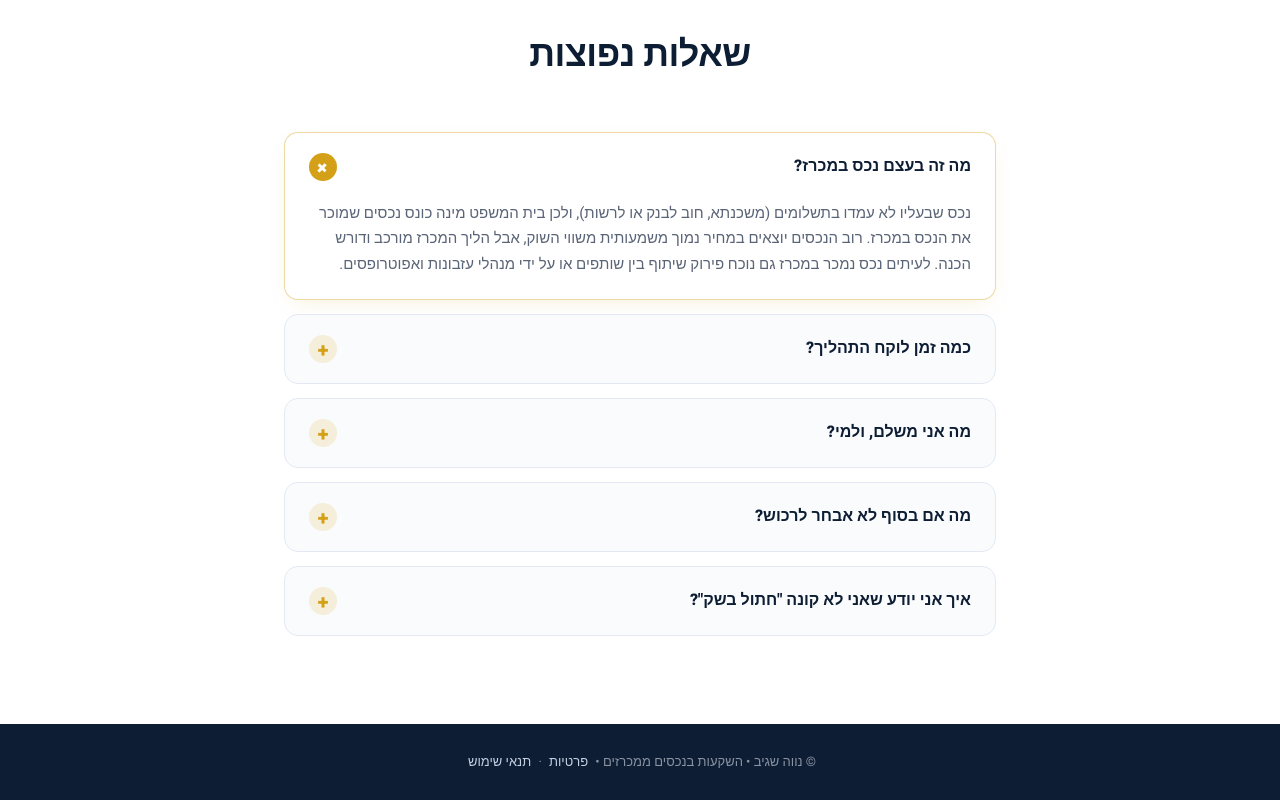
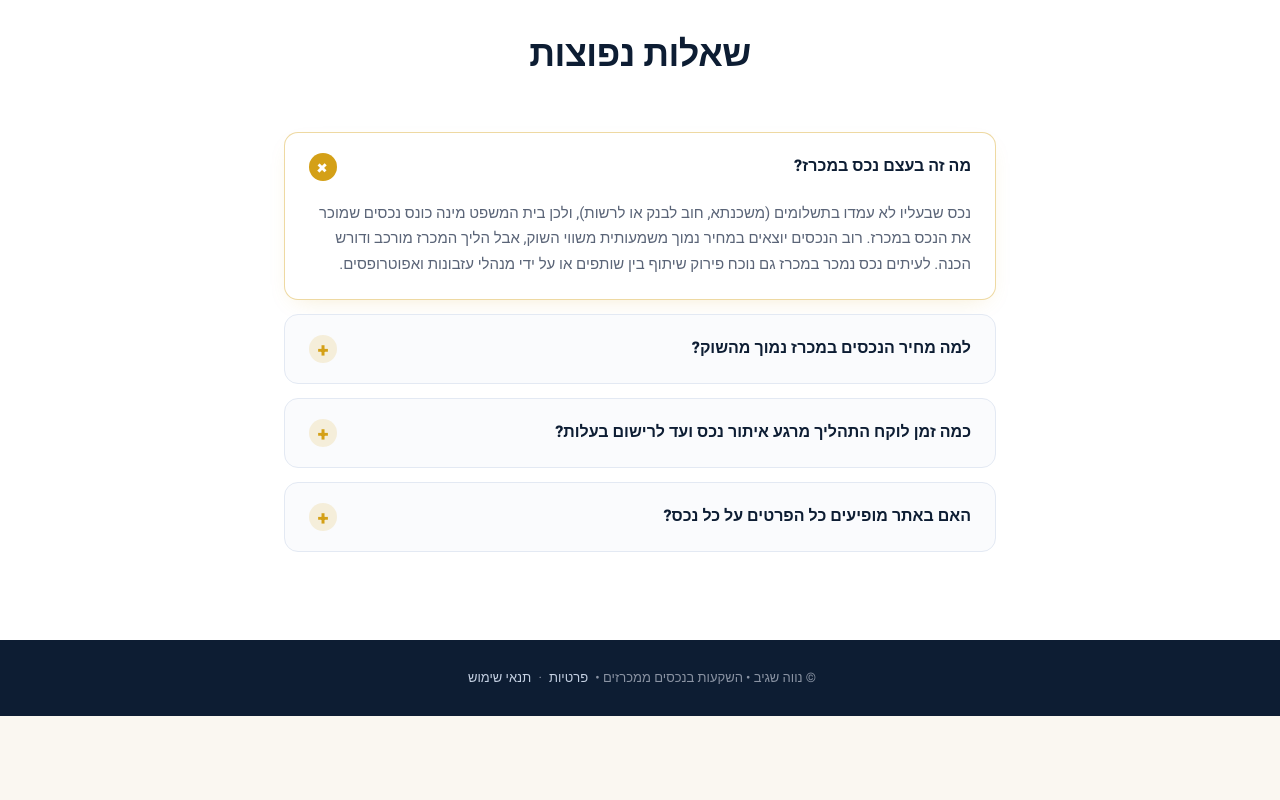
Before and after one commit to nevesagiv/neve-sagiv, a React (Vite) app: page /start in a window 1280 px wide. Shown: the part 984-1784 px from the top of the page. After the commit the page ends 1700 px from the top, so only its background shows below. Built offline with nearby package versions, Linux system fonts and the light colour scheme; no server answers.

Commit message:
FAQ: keep info-only questions (auction basics, price, timeline, what's shown on site). Drop service-commitment questions (payment structure, cancellation, contract)

```diff
--- a/src/pages/Landing.jsx
+++ b/src/pages/Landing.jsx
@@ -15,20 +15,16 @@ const FAQ_ITEMS = [
     a: 'נכס שבעליו לא עמדו בתשלומים (משכנתא, חוב לבנק או לרשות), ולכן בית המשפט מינה כונס נכסים שמוכר את הנכס במכרז. רוב הנכסים יוצאים במחיר נמוך משמעותית משווי השוק, אבל הליך המכרז מורכב ודורש הכנה. לעיתים נכס נמכר במכרז גם נוכח פירוק שיתוף בין שותפים או על ידי מנהלי עזבונות ואפוטרופסים.',
   },
   {
-    q: 'כמה זמן לוקח התהליך?',
-    a: 'מרגע שאתם משאירים פרטים ועד לקבלת מפתח, בדרך כלל 3 עד 6 חודשים, תלוי בנכס ובמכרז הספציפי. אנחנו לצידכם לאורך כל הדרך, ללא הפתעות.',
+    q: 'למה מחיר הנכסים במכרז נמוך מהשוק?',
+    a: 'ההליך המשפטי מורכב יותר מרכישה רגילה, יש לוחות זמנים קשוחים, וההיצע מוגבל לרוכשים שיודעים את התחום. השילוב הזה יוצר מחיר נמוך משמעותית משווי השוק - לרוב 20-40% מתחת.',
   },
   {
-    q: 'מה אני משלם, ולמי?',
-    a: 'השירות שלנו ניתן בעמלת הצלחה. תשלום רק אם עברנו את ההליך בהצלחה וקיבלתם את המפתח. אנחנו שקופים לחלוטין לגבי כל עלות בתהליך (אגרות, שמאות, עו"ד), בלי הפתעות.',
+    q: 'כמה זמן לוקח התהליך מרגע איתור נכס ועד לרישום בעלות?',
+    a: 'בדרך כלל 3 עד 6 חודשים, תלוי בנכס ובמכרז הספציפי.',
   },
   {
-    q: 'מה אם בסוף לא אבחר לרכוש?',
-    a: 'אתם לא מחויבים לכלום. שיחת הייעוץ הראשונית ללא עלות, וגם בהמשך אתם חופשיים לסגת בכל שלב לפני הגשת המכרז. ההחלטה תמיד שלכם.',
-  },
-  {
-    q: 'איך אני יודע שאני לא קונה "חתול בשק"?',
-    a: 'מעבר להסכם ההתקשרות הברור שאתם מקבלים מראש, אנחנו עובדים גם עם עו"ד חיצוני שמייצג אתכם, לא אותנו. השקיפות שלנו היא הדבר שמבדיל אותנו.',
+    q: 'האם באתר מופיעים כל הפרטים על כל נכס?',
+    a: 'לא. באתר מוצג המבחר של הנכסים ותיאור בסיסי - עיר, סוג, גודל, ומחיר כללי. פרטים מלאים על כל נכס (כתובת מדויקת, סטטוס משפטי, לוחות זמנים) נמסרים בשיחה אישית.',
   },
 ];
 
```
